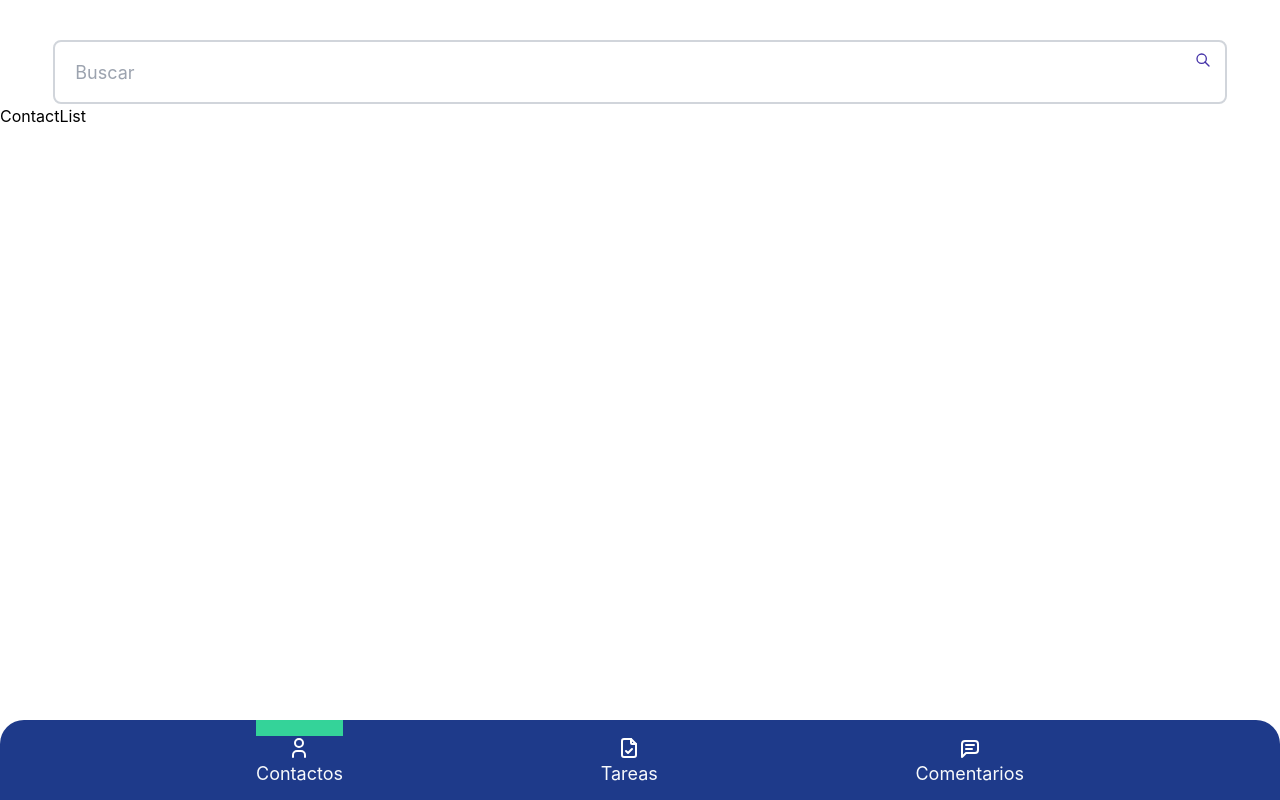
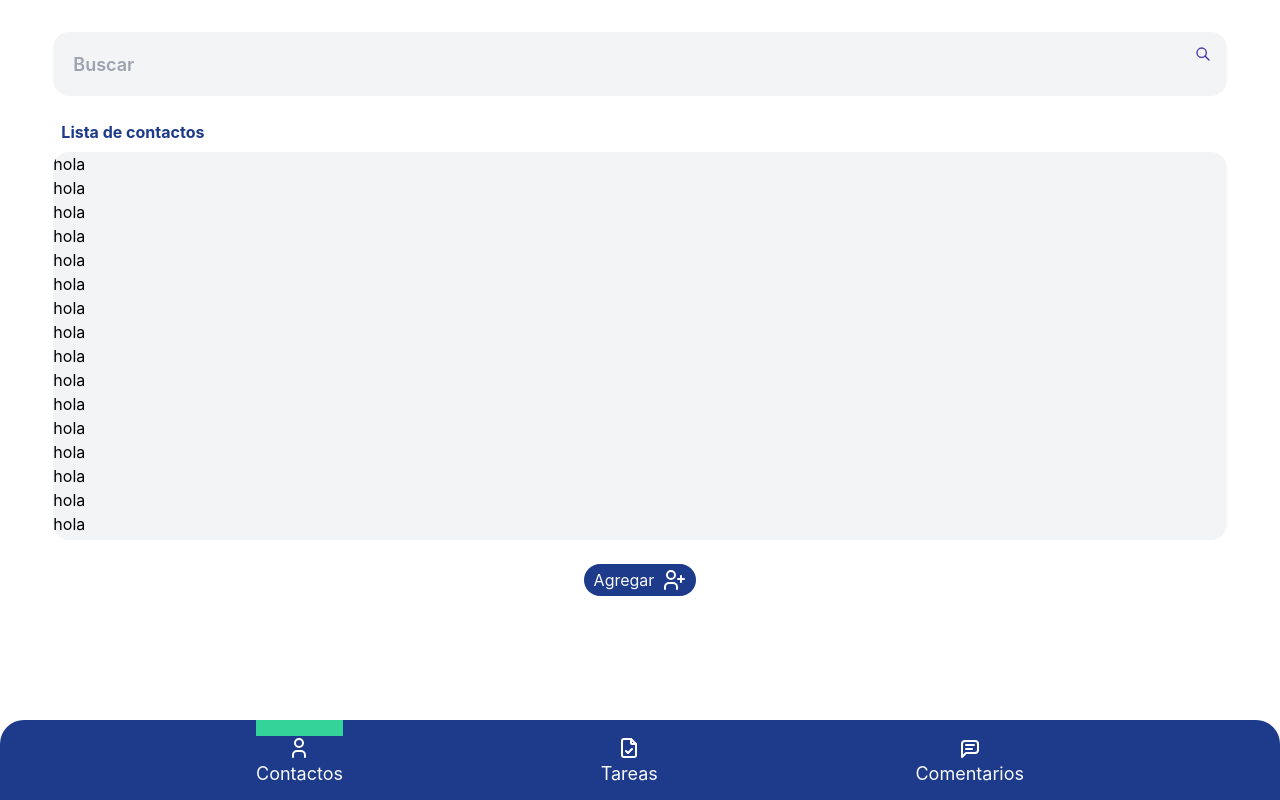
Before and after one commit to mauroxcf/CRM-with-React, a React (Create React App) app: page / in a window 1280 px wide. Built offline with nearby package versions, Linux system fonts and the light colour scheme.

Commit message:
fix height in contact list

```diff
--- a/src/Components/organism/ContactList.js
+++ b/src/Components/organism/ContactList.js
@@ -7,7 +7,53 @@ import PropTypes from 'prop-types';
  * @returns
  */
 function ContactList(props) {
-	return <div>ContactList</div>;
+	return (
+		<div className='flex flex-col gap-2 w-11/12 h-[26.25rem] mx-auto'>
+			<p className='text-md text-blue-900 font-bold pl-2'>Lista de contactos</p>
+			<div className='flex flex-col border-1 border-gray-300 bg-gray-100 w-full rounded-2xl overflow-y-auto'>
+				<div>hola</div>
+				<div>hola</div>
+				<div>hola</div>
+				<div>hola</div>
+				<div>hola</div>
+				<div>hola</div>
+				<div>hola</div>
+				<div>hola</div>
+				<div>hola</div>
+				<div>hola</div>
+				<div>hola</div>
+				<div>hola</div>
+				<div>hola</div>
+				<div>hola</div>
+				<div>hola</div>
+				<div>hola</div>
+				<div>hola</div>
+				<div>hola</div>
+				<div>hola</div>
+				<div>hola</div>
+				<div>hola</div>
+				<div>hola</div>
+				<div>hola</div>
+				<div>hola</div>
+				<div>hola</div>
+				<div>hola</div>
+				<div>hola</div>
+				<div>hola</div>
+				<div>hola</div>
+				<div>hola</div>
+				<div>hola</div>
+				<div>hola</div>
+				<div>hola</div>
+				<div>hola</div>
+				<div>hola</div>
+				<div>hola</div>
+				<div>hola</div>
+				<div>hola</div>
+				<div>hola</div>
+				<div>hola</div>
+			</div>
+		</div>
+	);
 }
 
 ContactList.propTypes = {};
--- a/src/Components/organism/SearchBar.js
+++ b/src/Components/organism/SearchBar.js
@@ -11,14 +11,14 @@ import { ReactComponent as Search } from '../../Assets/Icons/search.svg';
  */
 function SearchBar(props) {
 	return (
-		<div className='pt-2 mx-auto relative text-gray-600 w-11/12'>
+		<div className='mx-auto relative text-gray-400 font-semibold w-11/12'>
 			<input
-				className='border-2 border-gray-300 bg-white w-full h-10 md:h-12 lg:h-16 px-5 pr-16 rounded-lg focus:outline-none text-md lg:text-lg'
+				className='border-1 border-gray-300 bg-gray-100 w-full h-10 md:h-12 lg:h-16 px-5 pr-16 rounded-2xl focus:outline-none text-md lg:text-lg'
 				type='search'
 				name='search'
 				placeholder='Buscar'
 			/>
-			<button type='submit' className='absolute right-0 top-0 mt-5 mr-4'>
+			<button type='submit' className='absolute right-0 top-0 mt-3.5 mr-4'>
 				<Search className='w-4 h-4' stroke='#4432a8' />
 			</button>
 		</div>
--- a/src/Layouts/Footer/FooterNavbar.js
+++ b/src/Layouts/Footer/FooterNavbar.js
@@ -14,7 +14,7 @@ import IconWithText from '../../Components/molecule/IconWithText';
  */
 function FooterNavbar({ section, setSection }) {
 	return (
-		<nav className='fixed bottom-0 left-0 right-0 h-20 bg-blue-900 w-full rounded-t-3xl'>
+		<nav className='fixed bottom-0 left-0 right-0 h-20 bg-blue-900 w-full rounded-t-3xl z-20'>
 			<div className='flex flex-row justify-between mx-auto w-3/5'>
 				{navbarLabels.map((item, index) => (
 					<IconWithText
--- a/src/Layouts/Main/Contact.js
+++ b/src/Layouts/Main/Contact.js
@@ -2,6 +2,7 @@ import React from 'react';
 import PropTypes from 'prop-types';
 import SearchBar from '../../Components/organism/SearchBar';
 import ContactList from '../../Components/organism/ContactList';
+import { ReactComponent as UserPlus } from '../../Assets/Icons/user-plus.svg';
 
 /**
  * @description Render contact section with a search bar, list of contact and other features.
@@ -10,10 +11,14 @@ import ContactList from '../../Components/organism/ContactList';
  */
 function Contact(props) {
 	return (
-		<>
+		<div className='flex flex-col md:h-full w-full mx-auto gap-6 pt-8'>
 			<SearchBar />
 			<ContactList />
-		</>
+			<div className='w-28 h-8 flex flex-row justify-center items-center gap-2 bg-blue-900 rounded-2xl mx-auto'>
+				<p className='text-slate-50 text-md'>Agregar</p>
+				<UserPlus stroke='white' />
+			</div>
+		</div>
 	);
 }
 
--- a/src/Layouts/Template/ViewTemplate.js
+++ b/src/Layouts/Template/ViewTemplate.js
@@ -11,8 +11,8 @@ import FooterNavbar from '../Footer/FooterNavbar';
  */
 function ViewTemplate({ section, setSection, children }) {
 	return (
-		<body className='container min-h-screen absolute top-0 min-w-full md:overflow-x-hidden'>
-			<main className='pt-8'>{children}</main>
+		<body className='container flex absolute top-0 min-w-full min-h-screen overflow-hidden'>
+			<main className='flex w-full pb-20'>{children}</main>
 			<FooterNavbar section={section} setSection={setSection} />
 		</body>
 	);
```
Also changed, not shown: src/Assets/Icons/user-plus.svg (added).
